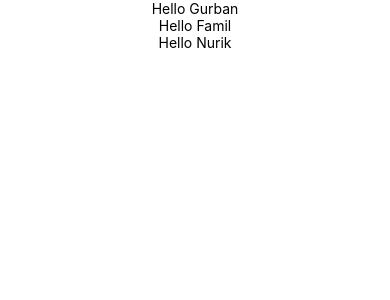
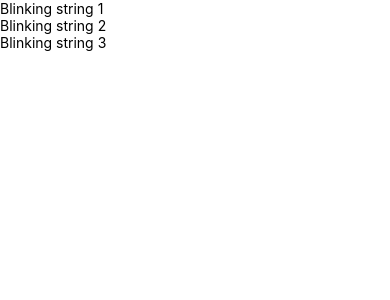
Before and after one commit to BumbuKhan/react-native-learning, a React Native app: screen / in a window 390 px wide. Shown: the top 300 px of the page. Built offline with nearby package versions, Linux system fonts and the light colour scheme.

Commit message:
Added a bilking text using component state

```diff
--- a/App.js
+++ b/App.js
@@ -1,21 +1,37 @@
 import React, {Component} from 'react';
 import {Text, View} from 'react-native';
 
-class Greeteng extends Component {
+class Blink extends Component {
+    constructor(props) {
+        super(props);
+
+        this.state = {
+            isShowingText: false
+        };
+
+        setInterval(() => {
+            this.setState((prevState) => {
+                return {isShowingText: !prevState.isShowingText};
+            });
+        }, 1000);
+    }
+
     render() {
+        let display = this.state.isShowingText ? this.props.text : ' ';
+
         return (
-            <Text>Hello {this.props.name}</Text>
+            <Text>{display}</Text>
         );
     }
 }
 
-export default class LotsOfGreeteng extends Component {
+export default class BlinkApp extends Component {
     render() {
         return (
-            <View style={{alignItems: 'center'}}>
-                <Greeteng name="Gurban"/>
-                <Greeteng name="Famil"/>
-                <Greeteng name="Nurik"/>
+            <View>
+                <Blink text='Blinking string 1'/>
+                <Blink text='Blinking string 2'/>
+                <Blink text='Blinking string 3'/>
             </View>
         );
     }
```
